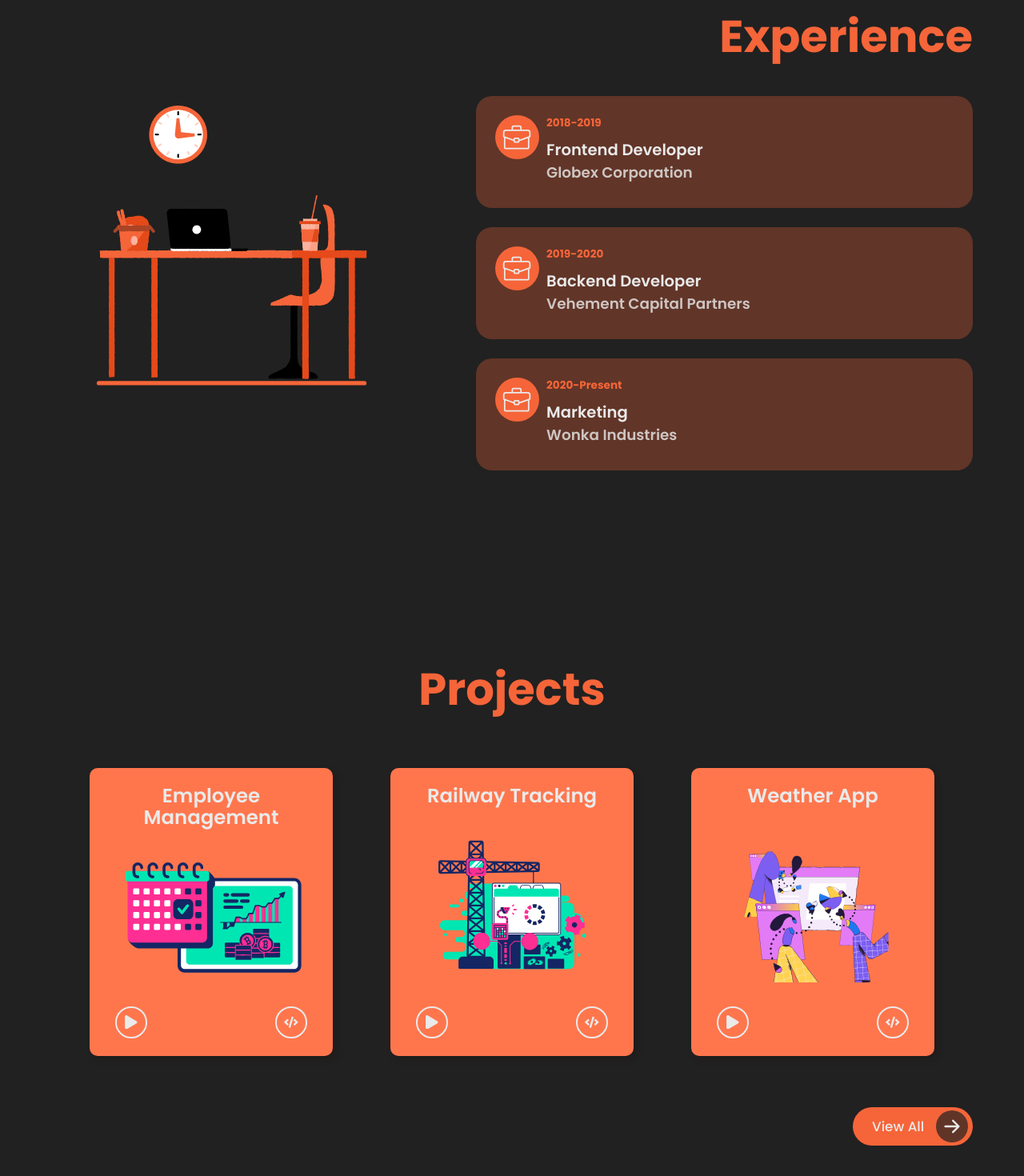
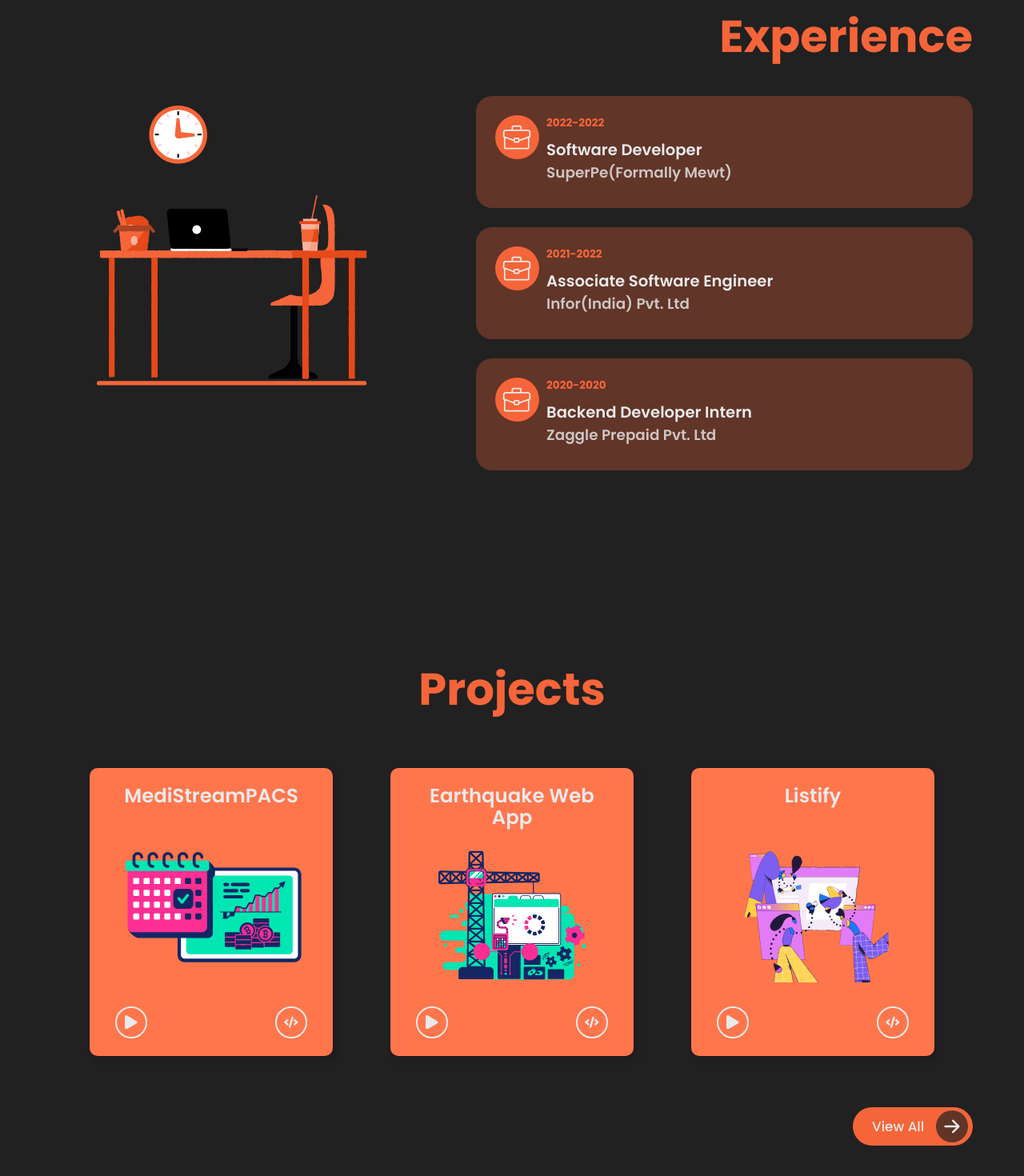
Before and after one commit to DharaniDJ/My-Portfolio, a React (Create React App) app: page / in a window 1280 px wide. Shown: the part 2909-4379 px from the top of the page at 80% size. Built offline with nearby package versions, Linux system fonts and the light colour scheme; a web font is replaced by a local one.

Commit message:
chore: modified experience and project data

```diff
--- a/src/data/experienceData.js
+++ b/src/data/experienceData.js
@@ -1,23 +1,23 @@
 export const experienceData = [
     {
         id: 1,
-        company: 'Globex Corporation',
-        jobtitle: 'Frontend Developer',
-        startYear: '2018',
-        endYear: '2019'
+        company: 'SuperPe(Formally Mewt)',
+        jobtitle: 'Software Developer',
+        startYear: '2022',
+        endYear: '2022'
     },
     {
         id: 2,
-        company: 'Vehement Capital Partners',
-        jobtitle: 'Backend Developer',
-        startYear: '2019',
-        endYear: '2020'
+        company: 'Infor(India) Pvt. Ltd',
+        jobtitle: 'Associate Software Engineer',
+        startYear: '2021',
+        endYear: '2022'
     },
     {
         id: 3,
-        company: 'Wonka Industries',
-        jobtitle: 'Marketing',
+        company: 'Zaggle Prepaid Pvt. Ltd',
+        jobtitle: 'Backend Developer Intern',
         startYear: '2020',
-        endYear: 'Present'
+        endYear: '2020'
     },
 ]
--- a/src/data/projectsData.js
+++ b/src/data/projectsData.js
@@ -11,38 +11,38 @@
 export const projectsData = [
     {
         id: 1,
-        projectName: 'Employee Management',
-        projectDesc: 'This project aims to build an employee management system that consolidates all information of a company',
-        tags: ['React', 'CSS', 'Material Ui'],
-        code: 'https://github.com/hhhrrrttt222111/developer-portfolio',
-        demo: 'https://github.com/hhhrrrttt222111/developer-portfolio',
+        projectName: 'MediStreamPACS',
+        projectDesc: 'The project creates a robust PACS-like system, integrating a DICOM server for secure medical imaging data management, comprehensive authentication, and seamless integration with healthcare systems for optimized accessibility and scalability.',
+        tags: ['Python', 'Django'],
+        code: '',
+        demo: '',
         image: one
     },
     {
         id: 2,
-        projectName: 'Railway Tracking',
-        projectDesc: 'This project is a railway tracking system that allows users to obtain relevant information about train timing.',
-        tags: ['Django', 'Tailwind CSS'],
-        code: 'https://github.com/hhhrrrttt222111/developer-portfolio',
-        demo: 'https://github.com/hhhrrrttt222111/developer-portfolio',
+        projectName: 'Earthquake Web App',
+        projectDesc: 'This project aimed to solve the problem of difficult-to-access USGS earthquake data by creating a user-friendly platform, allowing anyone to easily explore and understand earthquake information.',
+        tags: ['Node.js', 'Express', 'React.js', 'Elasticsearch'],
+        code: 'https://github.com/DharaniDJ/EARTHQUAKE_APP',
+        demo: 'https://github.com/DharaniDJ/EARTHQUAKE_APP',
         image: two
     },
     {
         id: 3,
-        projectName: 'Weather App',
-        projectDesc: 'Weather forecast systems and applications predict weather conditions based on multiple parameters.',
-        tags: ['Django', 'CSS', 'Material Ui'],
-        code: 'https://github.com/hhhrrrttt222111/developer-portfolio',
-        demo: 'https://github.com/hhhrrrttt222111/developer-portfolio',
+        projectName: 'Listify',
+        projectDesc: 'This project developed a scalable and secure API with efficient CRUD operations and RESTful services, prioritizing user data security and easy deployment for future scalability.',
+        tags: [ 'Python', 'FastAPI', 'SQLAlchemy', 'Docker'],
+        code: 'https://github.com/DharaniDJ/Listify_App',
+        demo: 'https://github.com/DharaniDJ/Listify_App',
         image: three
     },
     {
         id: 4,
-        projectName: 'Android Patient Tracker',
-        projectDesc: 'This project involves the development of an Android application for viewing and managing patient data.',
-        tags: ['Flutter', 'Firebase'],
-        code: 'https://github.com/hhhrrrttt222111/developer-portfolio',
-        demo: 'https://github.com/hhhrrrttt222111/developer-portfolio',
+        projectName: 'Kiwi Language',
+        projectDesc: 'This project involved developing Kiwi, an intuitive imperative programming language with a minimalistic design, familiar syntax, and comprehensive functionality including data types, logic operators, and control flow structures.',
+        tags: ['Python', 'ANTLR'],
+        code: 'https://github.com/DharaniDJ/Kiwilang',
+        demo: 'https://github.com/DharaniDJ/Kiwilang',
         image: four
     },
     {
@@ -50,8 +50,8 @@
         projectName: 'E-Commerce App',
         projectDesc: 'A Simple E-commerce application',
         tags: ['React Native', 'Firebase'],
-        code: 'https://github.com/hhhrrrttt222111/developer-portfolio',
-        demo: 'https://github.com/hhhrrrttt222111/developer-portfolio',
+        code: 'https://github.com/DharaniDJ/Listify_App',
+        demo: 'https://github.com/DharaniDJ/Listify_App',
         image: five
     },
     {
@@ -59,8 +59,8 @@
         projectName: 'Uber Lite',
         projectDesc: 'Uber clone',
         tags: ['Flutter'],
-        code: 'https://github.com/hhhrrrttt222111/developer-portfolio',
-        demo: 'https://github.com/hhhrrrttt222111/developer-portfolio',
+        code: 'https://github.com/DharaniDJ/Listify_App',
+        demo: 'https://github.com/DharaniDJ/Listify_App',
         image: six
     },
     {
@@ -68,8 +68,8 @@
         projectName: 'Stock Market App',
         projectDesc: 'A simple stock market API app',
         tags: ['React', 'Redux', 'Bootstrap'],
-        code: 'https://github.com/hhhrrrttt222111/developer-portfolio',
-        demo: 'https://github.com/hhhrrrttt222111/developer-portfolio',
+        code: 'https://github.com/DharaniDJ/Listify_App',
+        demo: 'https://github.com/DharaniDJ/Listify_App',
         image: seven
     },
     {
@@ -77,8 +77,8 @@
         projectName: 'Car Pooling System',
         projectDesc: 'The carpooling system merges multiple people in a car which leads to meet new people, reduces pollution',
         tags: ['Flutter', 'React'],
-        code: 'https://github.com/hhhrrrttt222111/developer-portfolio',
-        demo: 'https://github.com/hhhrrrttt222111/developer-portfolio',
+        code: 'https://github.com/DharaniDJ/Listify_App',
+        demo: 'https://github.com/DharaniDJ/Listify_App',
         image: eight
     },
 ]
```
